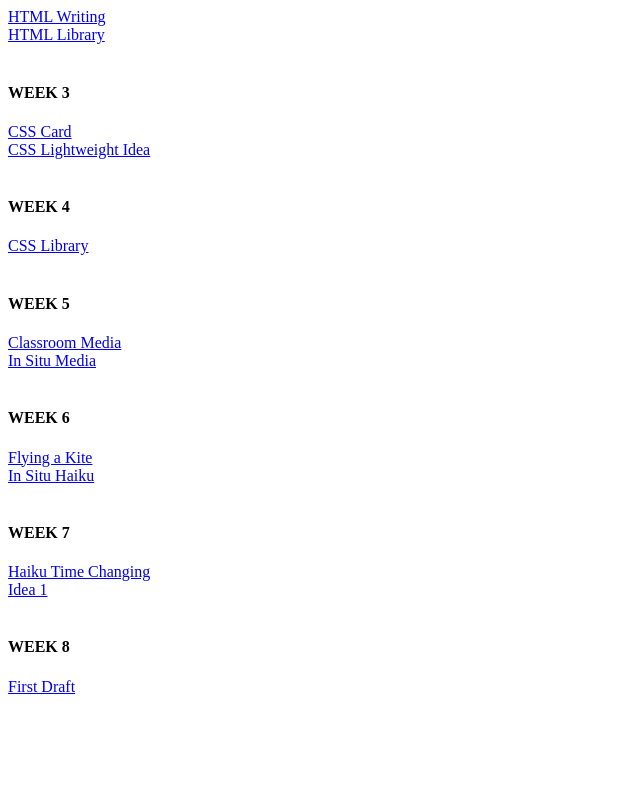
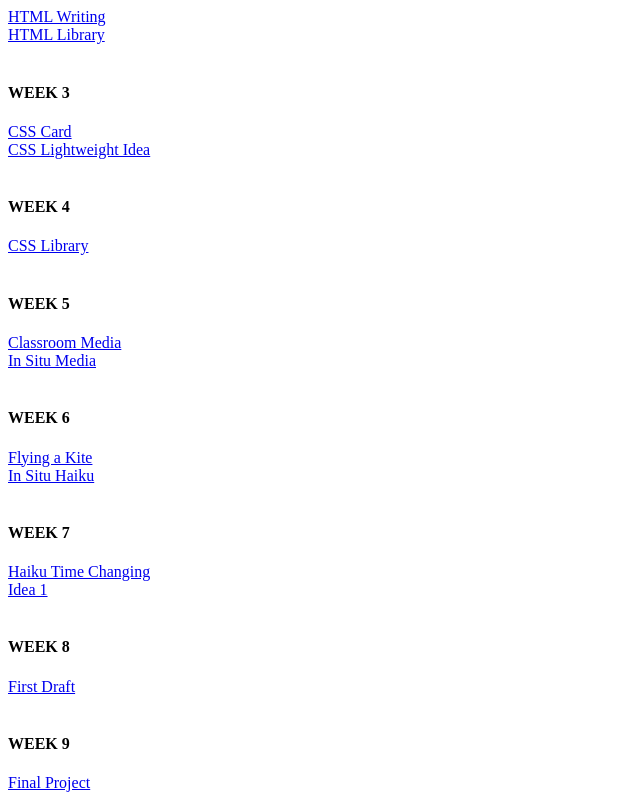
Before and after one commit to katejw/ultralight, a plain HTML site: page index.html in a window 1280 px wide. Shown: the part 576-1376 px from the top of the page, without its empty margins (0-640 px from the left). Before the commit the page ends 1280 px from the top, so only its background shows below. Drawn offline with Linux system fonts and the light colour scheme.

Commit message:
Update index.html

```diff
--- a/index.html
+++ b/index.html
@@ -62,5 +62,9 @@
   <br /><br />
   <h4>WEEK 8</h4>
   <a href="week8/firstdraft.html">First Draft</a>
+
+    <br /><br />
+  <h4>WEEK 9</h4>
+  <a href="week9/index.html">Final Project</a>
   </body>
 </html>
```
